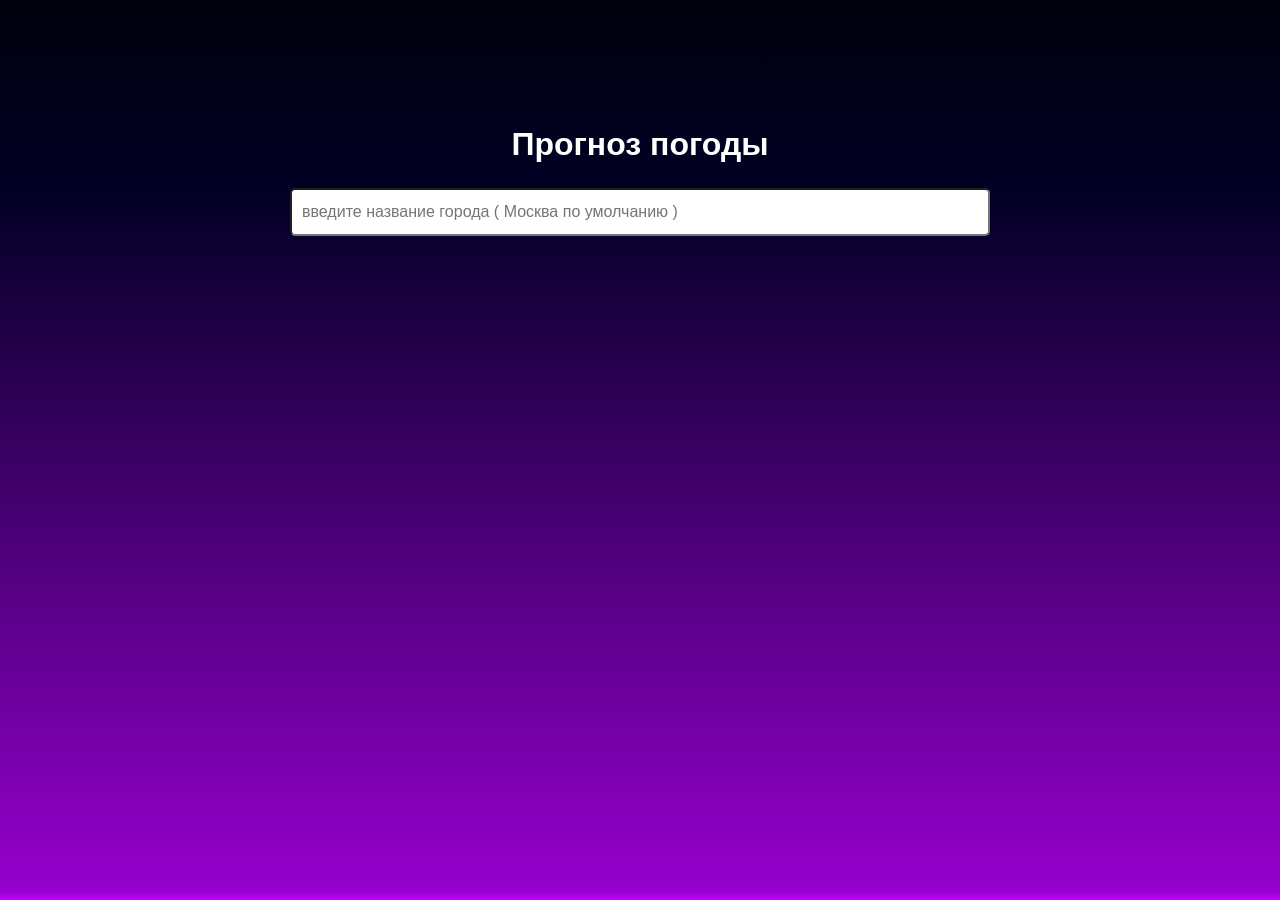
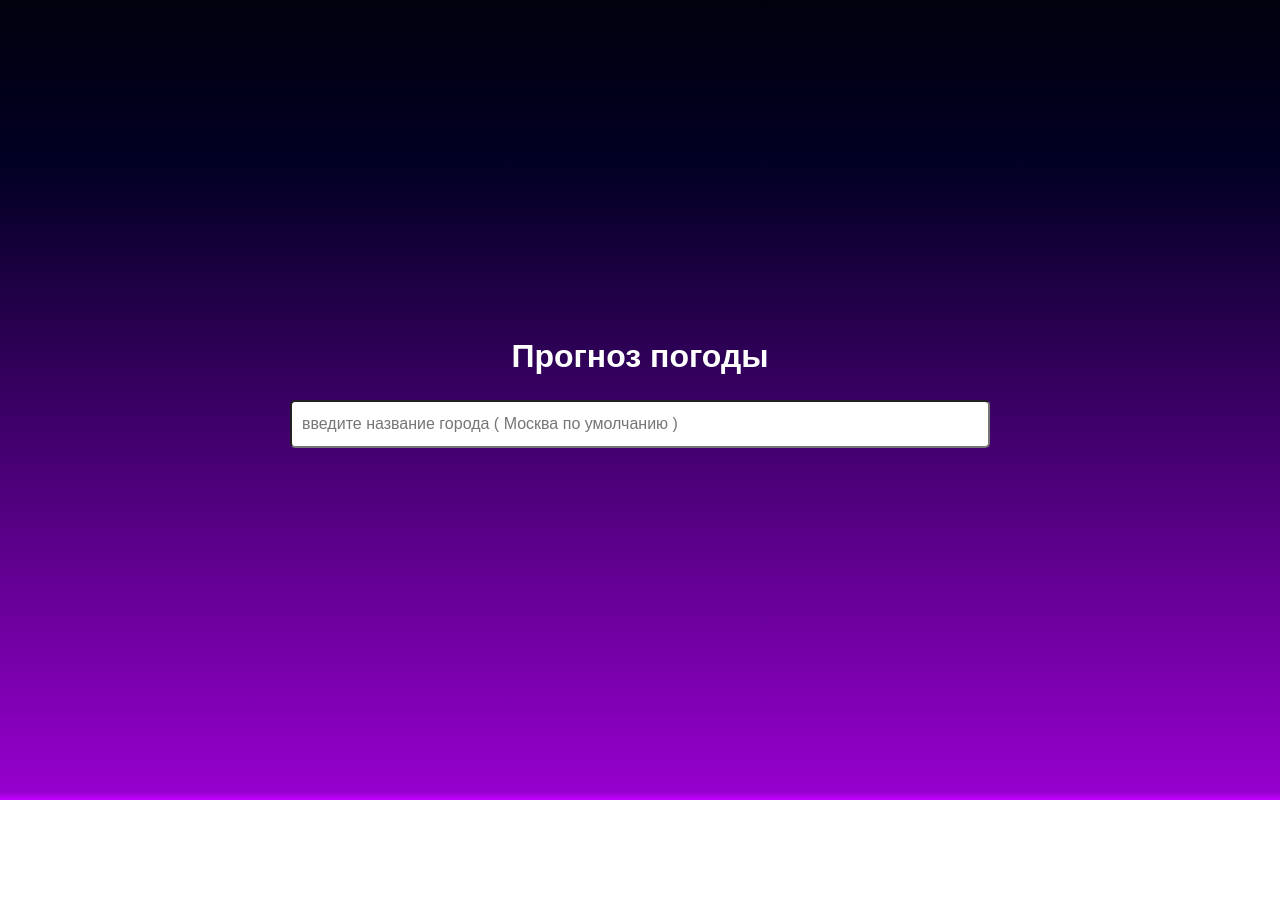
Before and after one commit to NikolayCharaev/weather-forecast, a React (Create React App) app: page / in a window 1280 px wide. After the commit the page ends 800 px from the top, so only its background shows below. Built offline with nearby package versions, Linux system fonts and the light colour scheme; no server answers.

Commit message:
adaptive

```diff
--- a/src/css/style.css
+++ b/src/css/style.css
@@ -73,6 +73,10 @@ select {
   max-width: 1600px;
   margin: 0 auto;
   min-height: 100vh;
+  display: flex;
+  justify-content: center;
+  align-items: center;
+  flex-direction: column;
 }
 
 body {
@@ -103,7 +107,6 @@ body {
   display: flex;
   justify-content: center;
   align-items: center;
-  margin-top: 100px;
 }
 
 @media (max-width: 1614px) {
@@ -188,7 +191,6 @@ body {
 }
 
 .content__top {
-  margin-top: 100px;
   display: flex;
   flex-direction: column;
   justify-content: center;
--- a/src/scss/_card.scss
+++ b/src/scss/_card.scss
@@ -2,7 +2,7 @@
   display: flex;
   justify-content: center;
   align-items: center;
-  margin-top: 100px;
+  // margin-top: 20px;
   @media(max-width:1614px) {
     margin-top: 40px;
   }
--- a/src/scss/_content-top.scss
+++ b/src/scss/_content-top.scss
@@ -1,7 +1,7 @@
 
 
 .content__top{
-    margin-top: 100px;
+    // margin-top: 50px;
     display: flex;
     flex-direction: column;
     justify-content: center;
--- a/src/scss/_global.scss
+++ b/src/scss/_global.scss
@@ -72,6 +72,10 @@ select {
   max-width: 1600px;
   margin: 0 auto;
   min-height: 100vh;
+  display: flex;
+  justify-content: center;
+  align-items: center;
+  flex-direction: column;
 }
 
 body {
```
